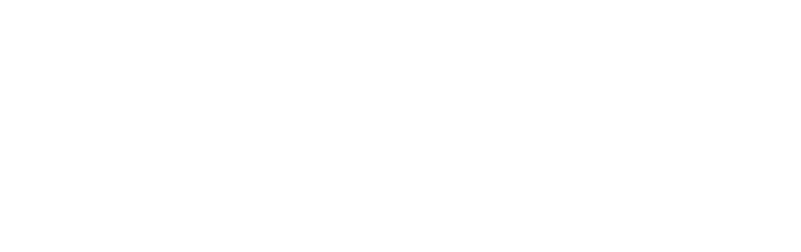
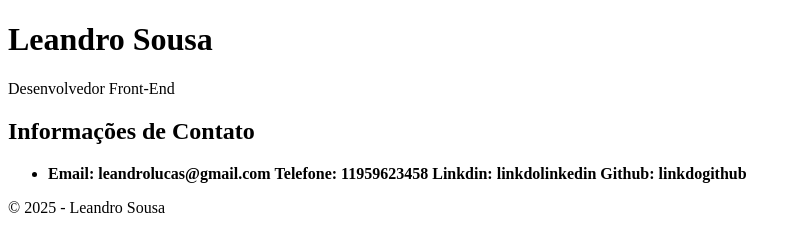
Before and after one commit to llgsxx/Senac-Front-End, a plain HTML site: page UC1/Aula 03/Index.html in a window 1280 px wide. Shown: the whole page, without its empty margins (0-801 px from the left). Drawn offline with Linux system fonts and the light colour scheme.

Commit message:
Alterando o HTML

```diff
--- a/UC1/Aula 03/Index.html
+++ b/UC1/Aula 03/Index.html
@@ -1,11 +1,35 @@
 <!DOCTYPE html>
-<html lang="pt-br">
+<html lang="pt-BR">
+
 <head>
     <meta charset="UTF-8">
     <meta name="viewport" content="width=device-width, initial-scale=1.0">
-    <title>Aula 03 dia 26/05</title>
+    <title>Projeto curriculo</title>
 </head>
+
 <body>
+    <header>
+        <h1>Leandro Sousa</h1>
+        <p>Desenvolvedor Front-End</p>
+    </header>
+    <main>
+        <section>
+            <h2>Informações de Contato</h2>
+            <ul>
+                <li>
+                    <strong>Email: leandrolucas@gmail.com</strong>
+                    <strong>Telefone: 11959623458</strong>
+                    <Strong>Linkdin: linkdolinkedin</Strong>
+                    <strong>Github: linkdogithub</strong>
+                </li>
+            </ul>
+        </section>
+
+    </main>
+    <Footer>
+        <p>&copy; 2025 - Leandro Sousa</p>
+    </Footer>
 
 </body>
+
 </html>
```
